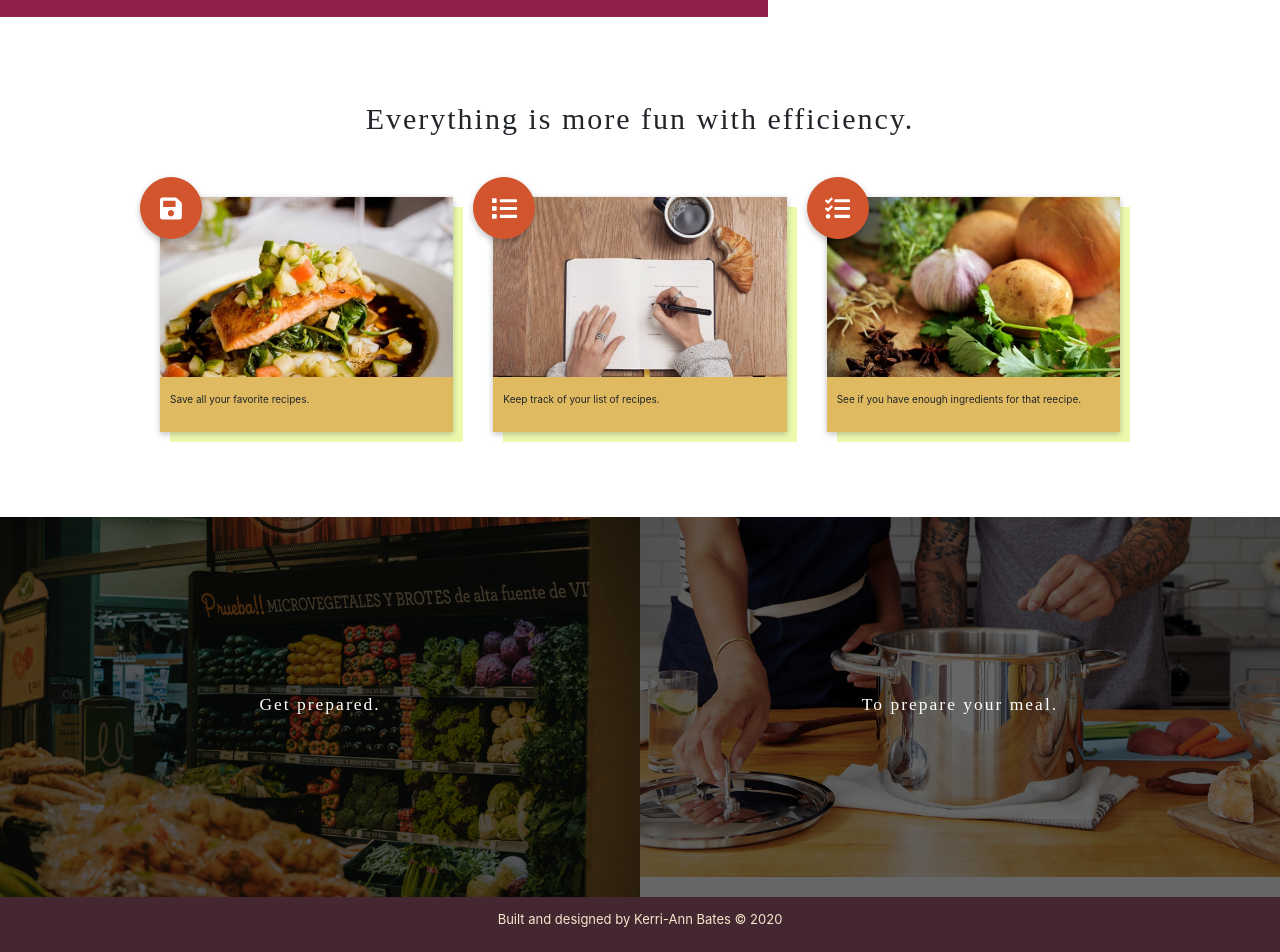
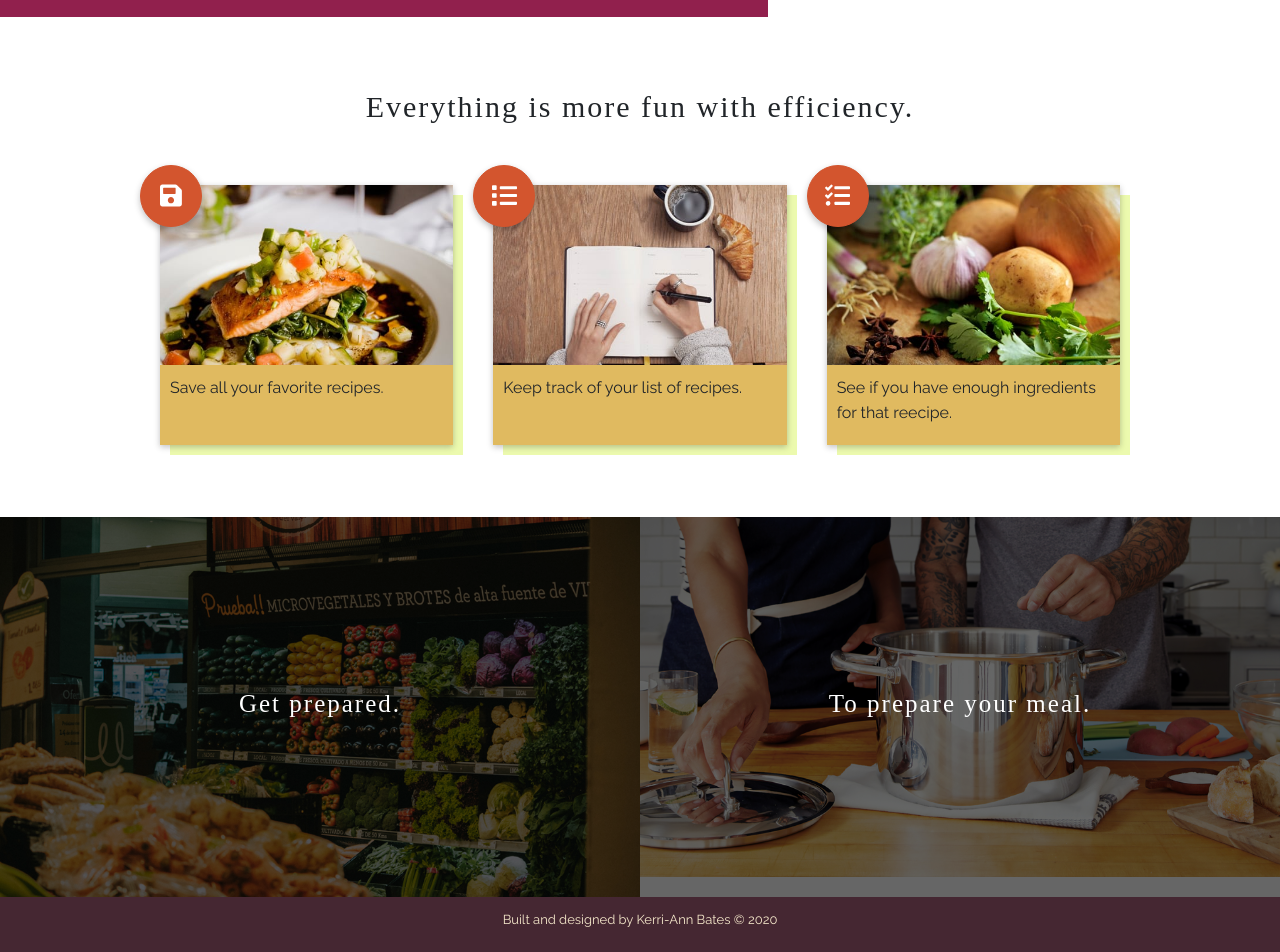
Before and after one commit to Kerri-AnnBates/recipe-app, a React (Create React App) app in the folder app/: page / in a window 1280 px wide. Shown: the part 729-1681 px from the top of the page. Built offline with nearby package versions, Linux system fonts and the light colour scheme; a web font is replaced by a local one.

Commit message:
adjusted some styles to override bootstrap

```diff
--- a/app/src/App.js
+++ b/app/src/App.js
@@ -1,5 +1,5 @@
 import React from 'react';
-import './styles/app.scss';
+// import './styles/app.scss';
 import { Route } from 'react-router-dom';
 
 // Components
--- a/app/src/index.js
+++ b/app/src/index.js
@@ -4,6 +4,7 @@ import App from './App';
 import * as serviceWorker from './serviceWorker';
 import { BrowserRouter as Router } from "react-router-dom";
 import 'bootstrap/dist/css/bootstrap.min.css';
+import './styles/app.scss';
 
 ReactDOM.render(
     <Router>
--- a/app/src/styles/general.scss
+++ b/app/src/styles/general.scss
@@ -22,6 +22,31 @@ h4,
 h5 {
    font-family: 'Londrina Solid', cursive;
    letter-spacing: 0.2rem;
+}
+
+.h1,
+h1 {
+   font-size: 3.6rem;
+}
+
+.h2,
+h2 {
+   font-size: 3rem;
+}
+
+.h3,
+h3 {
+   font-size: 2.5rem;
+}
+
+.h4,
+h4 {
+   font-size: 2rem;
+}
+
+.h5,
+h5 {
+   font-size: 1.75rem;
 }
 
 a {
```
